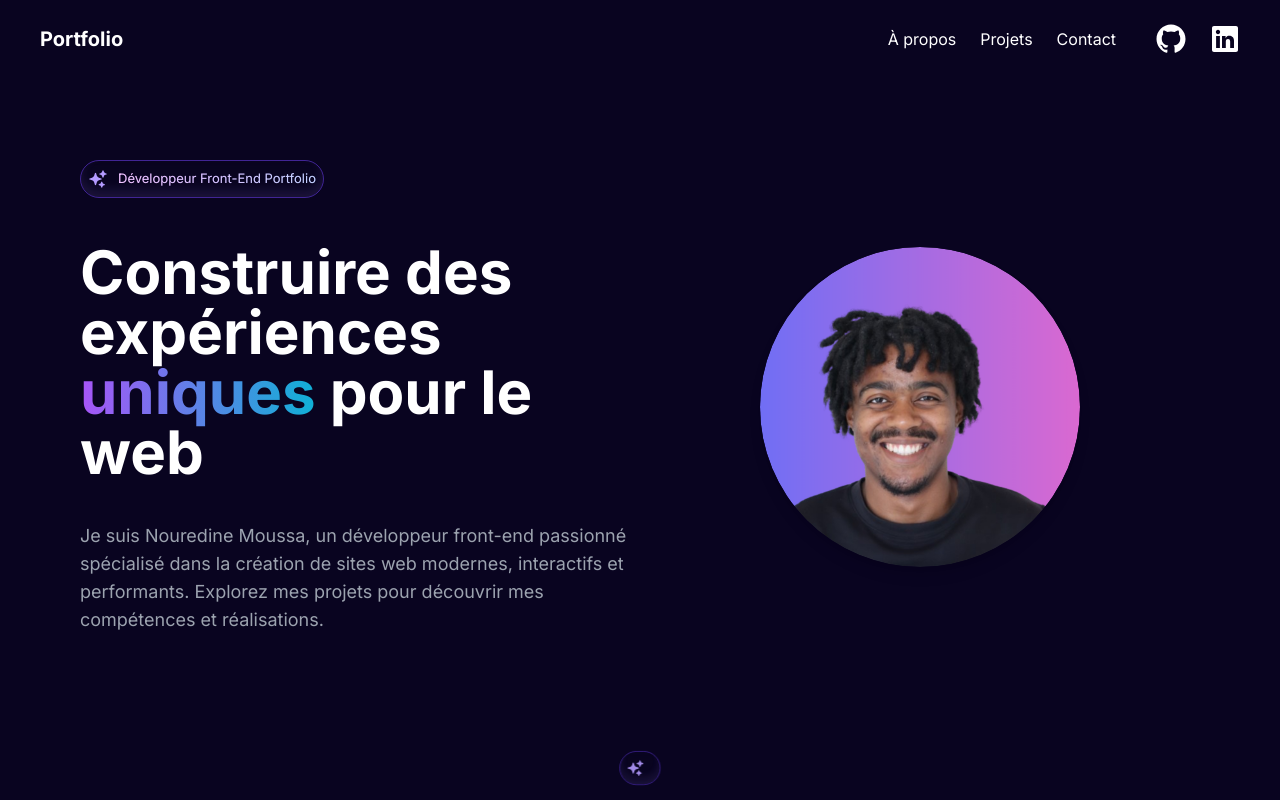
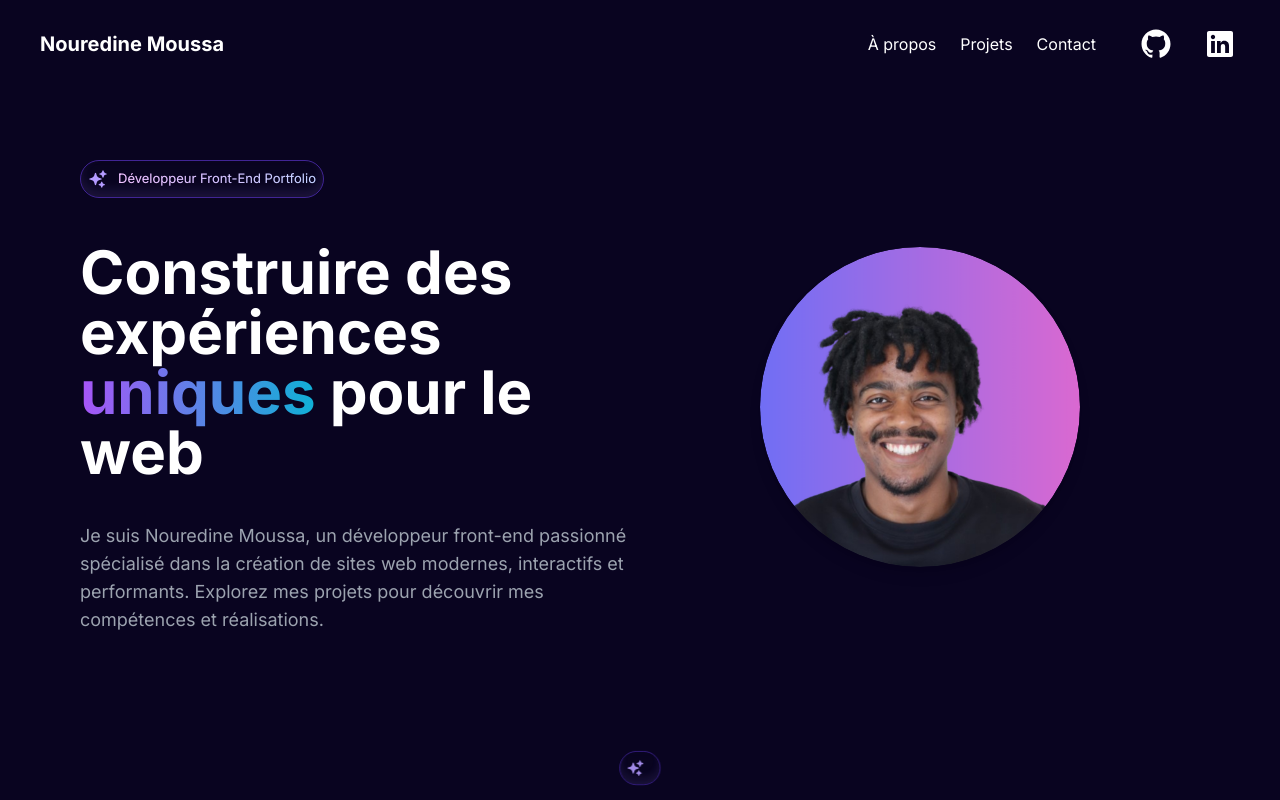
Before and after one commit to nouredinemoussa/Portfolio-Nouredine-Moussa, a Next.js app: page / in a window 1280 px wide. Shown: the top 800 px of the page. Built offline with nearby package versions, Linux system fonts and the light colour scheme; a web font is replaced by a local one.

Commit message:
Update icons animation

```diff
--- a/components/main/Navbar.tsx
+++ b/components/main/Navbar.tsx
@@ -27,7 +27,7 @@ const Navbar = () => {
         transition={{ duration: 0.8 }}
         className="text-xl font-bold text-white"
       >
-        <Link href="/">Portfolio</Link>
+        <Link href="/">Nouredine Moussa</Link>
       </motion.div>
 
       <div className="md:hidden text-white text-2xl" onClick={toggleMenu}>
@@ -68,28 +68,43 @@ const Navbar = () => {
             Contact
           </Link>
         </motion.div>
-
         <motion.div
   initial={{ x: 100 }}
   animate={{ x: 0 }}
   transition={{ duration: 0.8 }}
   className="flex gap-6 mt-5 md:mt-0"
 >
+
   <Link
     href="https://github.com/nouredinemoussa"
     target="_blank"
-            className="text-white hover:text-transparent hover:bg-clip-text hover:bg-gradient-to-r hover:from-purple-500 hover:to-cyan-500 transition-all flex items-center justify-center"
+    className="flex items-center justify-center w-10 h-10 transition-all group relative"
   >
-            <RxGithubLogo size={30} />
+    <span
+      className="absolute inset-0 bg-gradient-to-r from-purple-500 to-cyan-500 opacity-0 group-hover:opacity-100 transition-opacity rounded-full"
+    ></span>
+    <RxGithubLogo
+      size={30}
+      className="relative text-white transition-transform group-hover:scale-110"
+    />
   </Link>
+
+  {/* Icône LinkedIn */}
   <Link
     href="https://www.linkedin.com/in/nouredine-moussa-b49057290"
     target="_blank"
-            className="text-white hover:text-transparent hover:bg-clip-text hover:bg-gradient-to-r hover:from-purple-500 hover:to-cyan-500 transition-all flex items-center justify-center"
+    className="flex items-center justify-center w-10 h-10 transition-all group relative"
   >
-            <RxLinkedinLogo size={30} />
+    <span
+      className="absolute inset-0 bg-gradient-to-r from-purple-500 to-cyan-500 opacity-0 group-hover:opacity-100 transition-opacity rounded-full"
+    ></span>
+    <RxLinkedinLogo
+      size={30}
+      className="relative text-white transition-transform group-hover:scale-110"
+    />
   </Link>
 </motion.div>
+
       </div>
     </motion.nav>
   );
```
Lines whose indentation alone changed are shown as unchanged.
